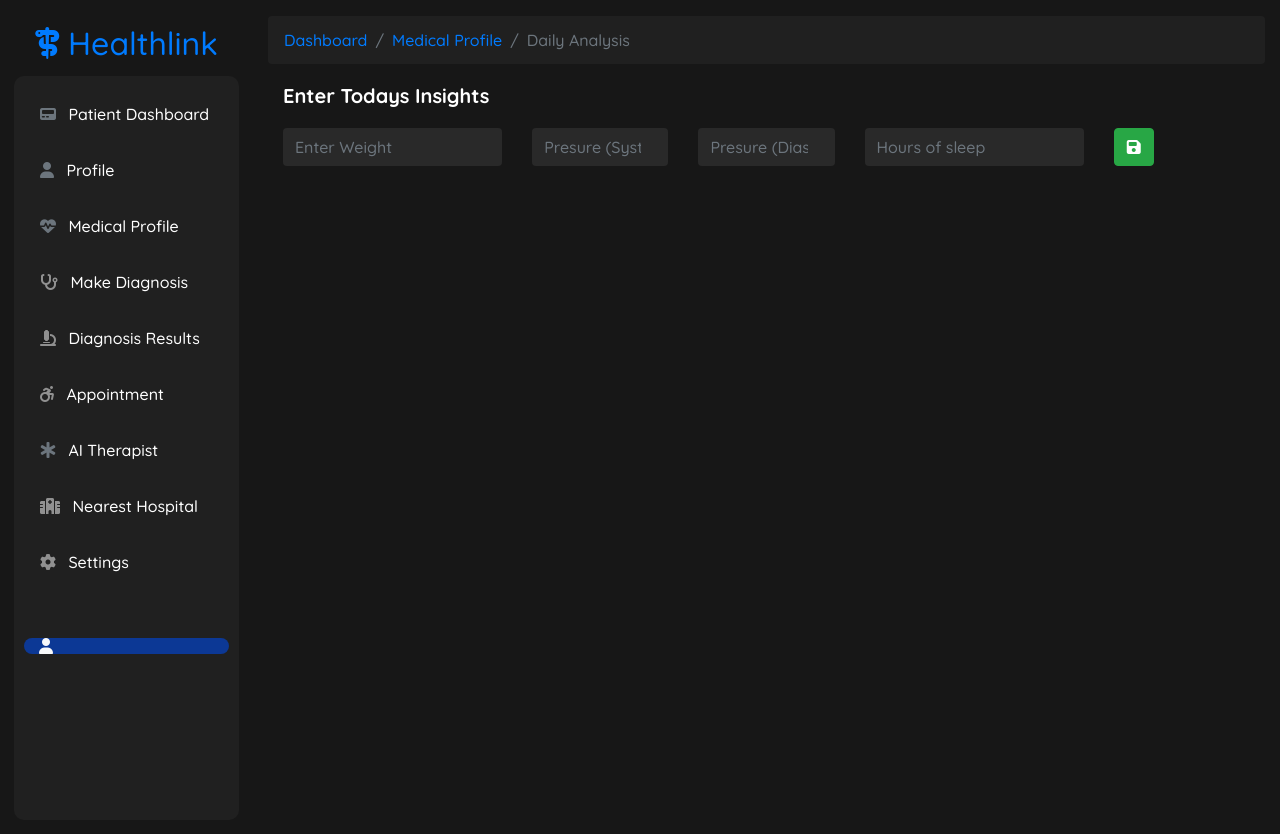
After one commit to bijoy7034/AI-and-ML-assisted-healthcare-assistant, a Django app: page /weight/ in a window 1280 px wide. The commit adds this page. Run offline with Django 3.2, Linux system fonts and the light colour scheme; data that the repository does not hold is empty; some libraries are stand-ins or nearby versions.

Commit message:
insights

```diff
--- a/core/models.py
+++ b/core/models.py
@@ -75,7 +75,9 @@ class WeightRecord(models.Model):
     user = models.IntegerField(null = False)
     date = models.DateField(auto_now_add=True)
     weight = models.DecimalField(max_digits=5, decimal_places=2)  # 999.99 kg
-    note = models.CharField(max_length=255, blank=True)  # Optional note
+    sleep = models.DecimalField(max_digits=5, decimal_places = 2, blank=True)
+    blood_low = models.IntegerField(null =True)
+    blood_high = models.IntegerField(null =True)
 
     class Meta:
         ordering = ['-date']  # Order records by most recent first
--- /dev/null
+++ b/core/templates/patient/weight.html
@@ -0,0 +1,111 @@
+{% extends 'patient/base.html' %}
+
+{% block body %}
+
+
+ <div id="content-wrapper">
+
+        <div class="container-fluid">
+
+            <!-- Breadcrumbs-->
+            <ol class="breadcrumb" style="background-color: #202020;">
+              <li class="breadcrumb-item">
+                  <a href="">Dashboard</a>
+              </li>
+              <li class="breadcrumb-item"><a href="{% url 'med_pro' %}">Medical Profile</a></li>
+              <li class="breadcrumb-item active">Daily Analysis </li>
+          </ol>
+
+
+          {% if today == '0' %}
+          <div class="container-fluid">
+            <h3>Enter Todays Insights</h3>
+            <form action="" method="POST">
+                {% csrf_token %}
+                <div class="row">
+                    <div class="col-md-3">
+                        <input
+                          type="number"
+                          name="weight"
+                          class="form-control"
+                          placeholder="Enter Weight"
+                        />
+                      </div>
+                      <div class="col-md-2">
+                        <input
+                          type="number"
+                          name="low"
+                          class="form-control"
+                          placeholder="Presure (Systolic)"
+                        />
+                      </div>
+                      <div class="col-md-2">
+                        <input
+                          type="number"
+                          name="high"
+                          class="form-control"
+                          placeholder="Presure (Diastolic)"
+                        />
+                      </div>
+                      <div class="col-md-3">
+                        <input
+                          type="number"
+                          name="hr"
+                          class="form-control"
+                          placeholder="Hours of sleep"
+                        />
+                      </div>
+
+                      <div class="col-md-1">
+                        <button type="submit" class="btn btn-success">
+                            <i class="fa-solid fa-floppy-disk"></i>
+                        </button>
+                      </div>
+
+                </div>
+
+            </form>
+          </div>
+          {% else %}
+          <div
+      class="alert text-success border border-success"
+      role="alert"
+      style="background-color: #202020"
+    >
+      <div class="d-flex justify-content-between align-items-center">
+        <div>
+          <h4 class="alert-heading">Todays Insights are Uploaded <i class="fa-regular fa-calendar-check"></i></h4>
+          <p>
+            If you wish to customize or add insights based on different time intervals, please navigate to the settings <br />
+            where you can tailor them to your preferences.
+          </p>
+        </div>
+        <div>
+           <a href="{% url 'set' %}">
+            <button
+            type="button"
+            class="btn btn-success"
+            data-toggle="modal"
+            data-target=".bd-example-modal-lg"
+          >
+           Change Time Intervals
+          </button>
+           </a>
+          </div>
+        <div>
+
+        </div>
+      </div>
+    </div>
+          {% endif %}
+
+
+
+
+
+
+ </div>
+ </div>
+
+
+{% endblock %}
--- a/core/urls.py
+++ b/core/urls.py
@@ -20,6 +20,7 @@ path('profile/', views.profile_details, name="profile"),
 path('result/ment', views.MakeMent, name='ment'),
 path('ment/', views.patient_ment, name='ment_list'),
 path('medical_profile/', views.medical_profile, name='med_pro'),
-
 path('logout/', views.logoutView, name='logout'),
+path('weight/', views.weight, name='weight'),
+path('settings/', views.settings, name='set')
 ]
--- a/core/views.py
+++ b/core/views.py
@@ -1,6 +1,6 @@
 from django.http import JsonResponse
 from django.shortcuts import render, redirect
-from .models import Medical, User, Ment, Profile, Hospitals
+from .models import Medical, User, Ment, Profile, Hospitals, WeightRecord
 from django.views.decorators.csrf import csrf_exempt
 from django.contrib.auth.decorators import login_required
 from django.contrib.auth import authenticate, login, logout
@@ -8,6 +8,7 @@ from django.contrib import auth
 import numpy as np
 import os
 from django.contrib import messages
+from datetime import datetime
 import joblib as joblib
 from django.contrib.auth.hashers import make_password
 
@@ -222,6 +223,9 @@ def medical_profile(request):
         h = (float(h))/100
         bmi = (float(w))/(h**2)
         profile.bmi = bmi
+        today_date = datetime.now().date()
+        weight = WeightRecord(user = user_id, date = today_date, weight = w, note = '')
+        weight.save()
         profile.save()
     if profile.medical_profile == False:
         context = {'profile': profile, 'status' : '1', 'health' : '0'}
@@ -229,6 +233,37 @@ def medical_profile(request):
     context = {'profile': profile, 'status' : '1', }
     return render(request, 'patient/healthprofile.html', context)
 
+
+def weight(request):
+    user_id = request.user.id
+    today = WeightRecord.objects.filter(date = datetime.now().date()).exists()
+    if today:
+        context = {'status' : '1', 'today' : '1'}
+    else:
+        context = {'status' : '1' , 'today' : '0'}
+    if request.method == 'POST':
+        weight = request.POST.get('weight')
+        low = request.POST.get('low')
+        high = request.POST.get('high')
+        sleep = request.POST.get('hr')
+        w = WeightRecord(user = user_id, date = datetime.now().date(), weight = weight, blood_low = low, blood_high = high, sleep = sleep  )
+        w.save()
+        profile = Profile.objects.get(user_id=user_id)
+        profile.weight = weight
+        profile.blood_low = low
+        profile.blood_high = high
+        h = (float(profile.height))/100
+        bmi = (float(weight))/(h**2)
+        profile.bmi = bmi
+        profile.save()
+        context = {'status' : '1', 'today' : '1'}
+        return render(request, 'patient/weight.html', context)
+    return render(request, 'patient/weight.html', context)
+
+def settings(request):
+    context = {'status' : '1'}
+    return render(request, 'patient/settings.html', context)
+
 def logoutView(request):
 	logout(request)
 	return redirect('login')
```
Also changed, not shown: core/templates/patient/healthprofile.html (+9 -3 lines), core/templates/patient/settings.html (added, +34 -0 lines), core/migrations/0014_auto_20240210_1110.py (added), core/migrations/0015_alter_weightrecord_sleep.py (added), core/migrations/0016_auto_20240210_1113.py (added), 5 other files.
